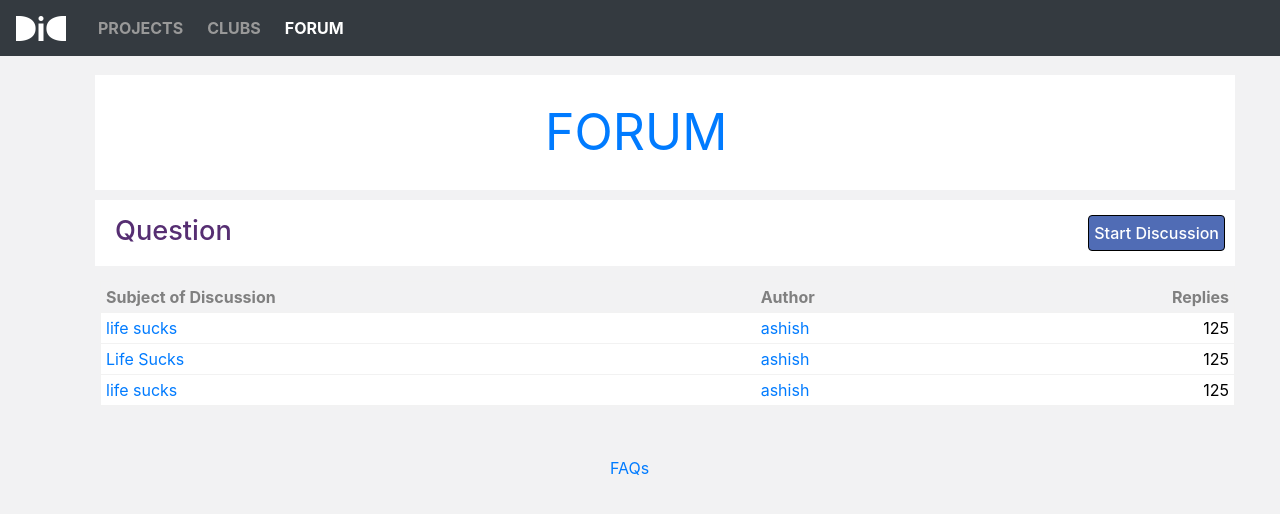
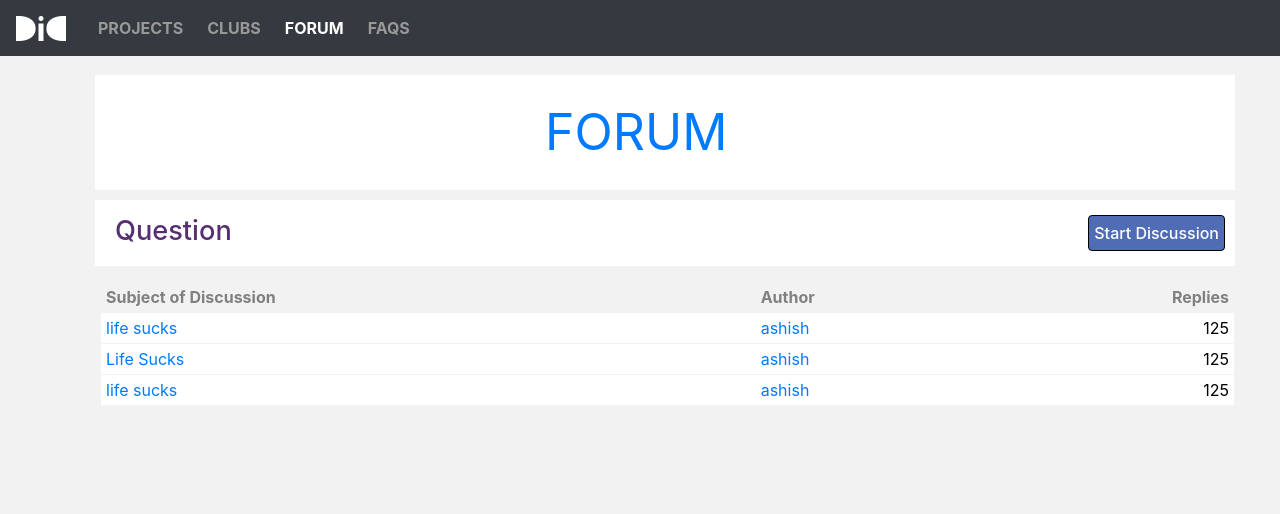
Before and after one commit to ashishrrs/IDC, a Django app: page /forms/ in a window 1280 px wide. Shown: the top 514 px of the page. Run offline with Django 3.2, Linux system fonts and the light colour scheme; some libraries are stand-ins or nearby versions.

Commit message:
front end forum needs work

```diff
--- a/IDC/Forum/templates/Forum/forum.html
+++ b/IDC/Forum/templates/Forum/forum.html
@@ -7,26 +7,27 @@
   <title>forum@DIC</title>
 </head>
 <div class="container">
-		<nav class="navbar navbar-expand-md navbar-dark bg-dark fixed-top">
-			<a class="navbar-brand" href="#"><img src='{% static "images/logo_DIC.png" %}' alt="Home" style="height: 25px;"></a>
+			<nav class="navbar navbar-expand-md bg-dark navbar-dark fixed-top">
+
+				<a class="navbar-brand" href="#"><img src='{% static "images/logo_DIC.png" %}' alt="Home" style="height: 25px;"></a>
 			<button class="navbar-toggler" type="button" data-toggle="collapse" data-target="#navbarResponsive">
 				<span class="navbar-toggler-icon"></span>
 			</button>
 
-			<div class="collapse navbar-collapse" id="navbarResponsive">
-				<div class="navbar-nav mr-auto">
-						<a class="nav-item nav-link" href="/">Projects</a>
-						<a class="nav-item nav-link" href="/clubs/">Clubs</a>
-						<a class="nav-item active nav-link" href="#">Forum</a>
-						<div class="log" text-right>
+				<div class="collapse navbar-collapse" id="navbarResponsive">
+					<div class="navbar-nav">
+							<a class="nav-item nav-link" href="/">Projects</a>
+							<a class="nav-item nav-link" href='/clubs/'>Clubs</a>
+							<a class="nav-item  active nav-link" href="/forms/">Forum</a>
+							<a class="nav-item nav-link" href="#">FAQs</a>
+					</div>
+					<div class="log" text-right>
 						<a class="btn btn primary logout" href="#" >LOGIN</a>
 						</div>
 				</div>
-			</div>
-		</nav>
+
+			</nav>
 		</div>
-
-<body>
 	<div class="container ">
 		<div class = "row">
 				<div class="col-lg-12 pagnationbar
@@ -114,7 +115,6 @@
 
 		</table>
 	</div>
-	<div><a href="/FAQs" class="FAQs" >FAQs</a>
 </div>
 </body>
 <script src="https://stackpath.bootstrapcdn.com/bootstrap/4.4.1/js/bootstrap.min.js" type ="text/javascript"></script>
--- a/IDC/static/css/styleforum.css
+++ b/IDC/static/css/styleforum.css
@@ -14,7 +14,7 @@
 }
 .log{
 	position: relative;
-	left:1390px;
+	left:1300px;
 
 }
 
```
